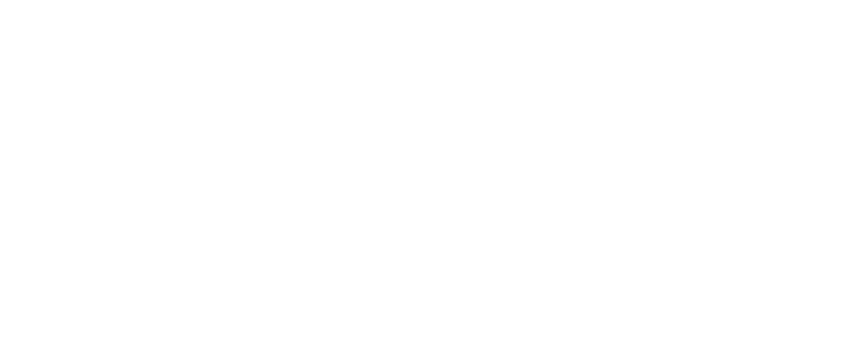
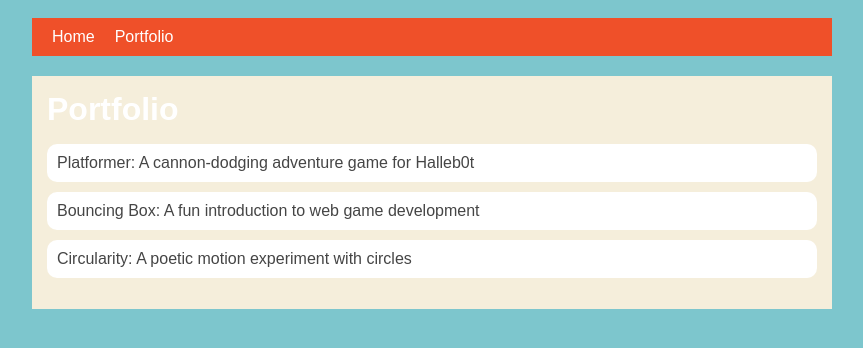
Before and after one commit to zaridedrick8/zaridedrick8.github.io, a plain HTML site: page portfolio.html in a window 1280 px wide. Shown: the whole page, without its empty margins (208-1071 px from the left). Drawn offline with Linux system fonts and the light colour scheme.

Commit message:
add portfolio page to website

```diff
--- a/portfolio.html
+++ b/portfolio.html
@@ -0,0 +1,39 @@
+<!DOCTYPE html>
+<html>
+  <head>
+    <title>ZaZa World</title>
+    <link rel="stylesheet" href="style.css" />
+  </head>
+
+  <body>
+    <!-- All content goes here -->
+    <div id="all-contents">
+      <nav>
+        <ul id="nav-ul">
+            <li class="nav-li">
+                <a href="index.html">Home</a>
+              </li>
+              <li class="nav-li">
+                <a href="portfolio.html">Portfolio</a>
+              </li>
+        </ul>
+      </nav>
+      <main>
+        <div class="content">
+            <h1>Portfolio</h1>
+            <ul id="portfolio">
+                <li>
+                    <a href=" fsd-projects/platformer/">Platformer: A cannon-dodging adventure game for Halleb0t</a>
+                  </li>
+                  <li>
+                    <a href="fsd-projects/bouncing-box/">Bouncing Box: A fun introduction to web game development</a>
+                  </li>
+                  <li>
+                    <a href="fsd-projects/circularity/">Circularity: A poetic motion experiment with circles</a>
+                  </li>
+            </ul>
+        </div>
+      </main>
+    </div>
+  </body>
+</html>
--- a/style.css
+++ b/style.css
@@ -75,3 +75,28 @@
 h2, h3 {
     margin: 0px;
 }
+* Portfolio styles */
+.content h1 {
+  color: black;
+}
+
+#portfolio {
+  list-style-type: none;
+  padding-left: 0;
+}
+
+#portfolio li {
+  background: #fff;
+  padding: 10px;
+  border-radius: 10px;
+  margin-bottom: 10px;
+}
+
+#portfolio li:hover {
+  background: #eee;
+}
+
+#portfolio a {
+  text-decoration: none;
+  color: #454545;
+}
```
